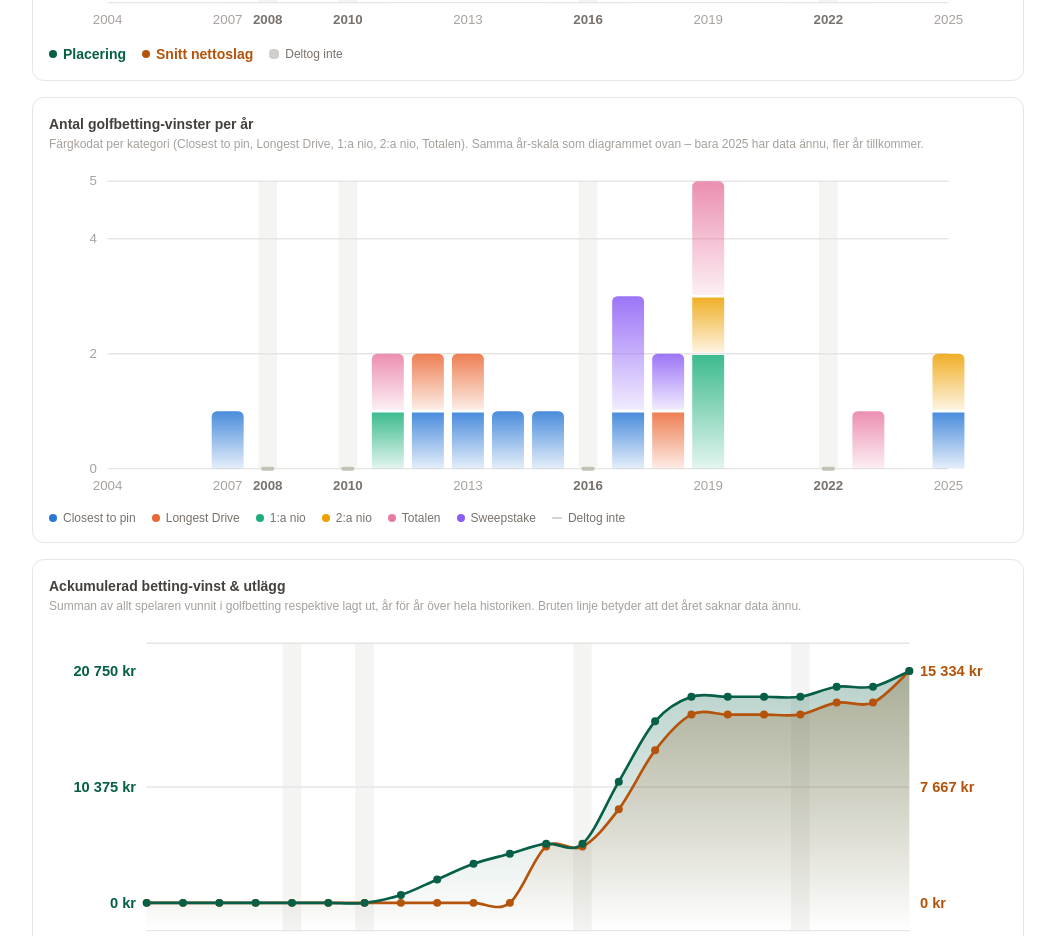
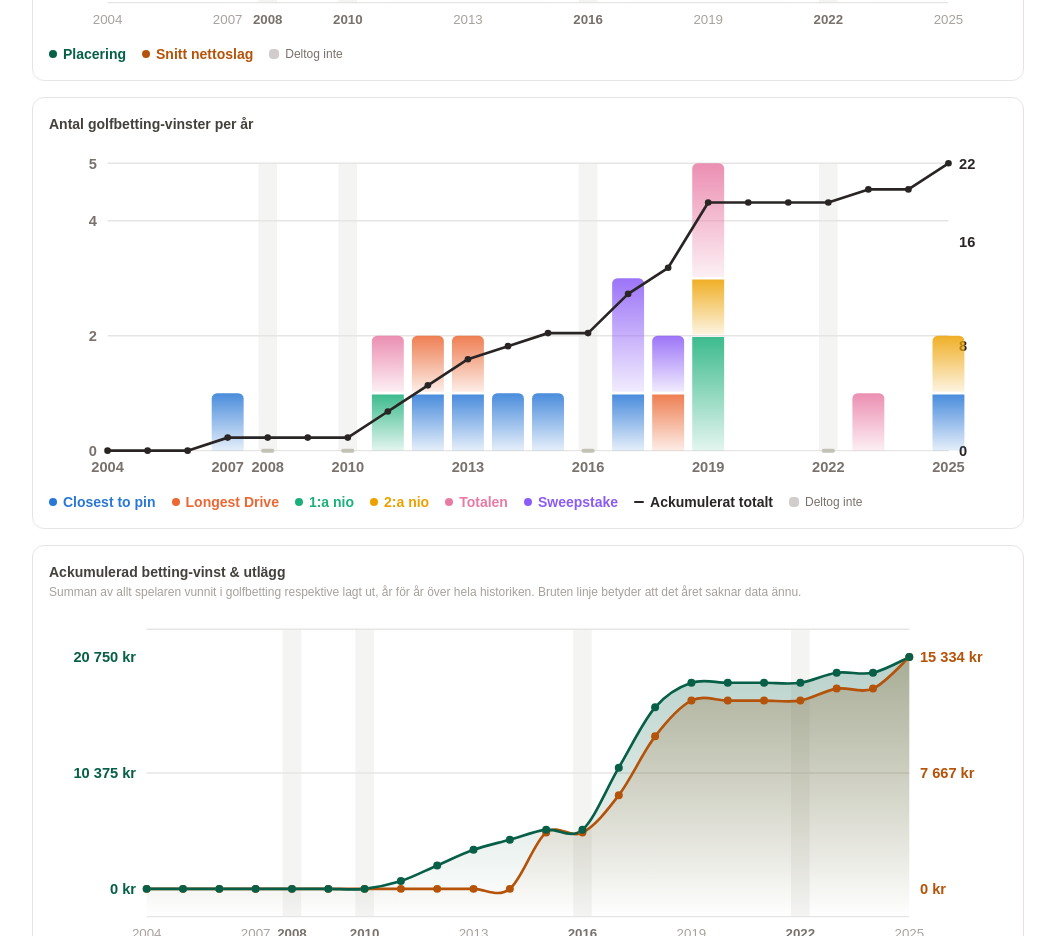
Before and after one commit to Dejan7704/tdg-app, a Next.js app: page /spelare/david-hedlund in a window 1280 px wide. Shown: the part 880-1816 px from the top of the page, without its empty margins (112-1167 px from the left). Built offline with nearby package versions, Linux system fonts and the light colour scheme.

Commit message:
Lägg till ackumulerad kurva (höger axel) i stapeldiagrammet, fetstila axeltexter, ta bort platshållartext

```diff
--- a/src/app/spelare/[slug]/page.tsx
+++ b/src/app/spelare/[slug]/page.tsx
@@ -111,10 +111,7 @@ export default async function PlayerPage({
           />
         </ChartCard>
 
-        <ChartCard
-          title="Antal golfbetting-vinster per år"
-          subtitle="Färgkodat per kategori (Closest to pin, Longest Drive, 1:a nio, 2:a nio, Totalen). Samma år-skala som diagrammet ovan – bara 2025 har data ännu, fler år tillkommer."
-        >
+        <ChartCard title="Antal golfbetting-vinster per år">
           <StackedBarChart data={bettingByCategory} categories={bettingCategories} yearDomain={yearDomain} />
         </ChartCard>
 
@@ -140,13 +137,13 @@ function ChartCard({
   children,
 }: {
   title: string;
-  subtitle: string;
+  subtitle?: string;
   children: React.ReactNode;
 }) {
   return (
     <div className="rounded-xl border border-stone-200 bg-white p-4">
       <h2 className="text-sm font-semibold text-stone-700">{title}</h2>
-      <p className="mt-0.5 text-xs text-stone-400">{subtitle}</p>
+      {subtitle && <p className="mt-0.5 text-xs text-stone-400">{subtitle}</p>}
       <div className="mt-2">{children}</div>
     </div>
   );
--- a/src/components/LineChart.tsx
+++ b/src/components/LineChart.tsx
@@ -232,8 +232,12 @@ function buildScale(series: AxisSeries, innerH: number) {
 // Fontstorlek/vikt för axelvärdena (kronbelopp, placering, snittslag) - gjorda
 // fetstilade och lite större 2026-09-15 på Davids begäran, så de syns
 // tydligare mot den tunna rutnätslinjen.
-const AXIS_VALUE_FONT_SIZE = 11;
-const AXIS_VALUE_FONT_WEIGHT = 700;
+export const AXIS_VALUE_FONT_SIZE = 11;
+export const AXIS_VALUE_FONT_WEIGHT = 700;
+
+// Delad med LineChartFormat/formatValue så andra diagram (StackedBarChart) kan
+// formatera sina egna axelvärden (t.ex. en ackumulerad kronsumma) konsekvent.
+export { formatValue };
 
 export function DualAxisLineChart({ left, right, height = 260, yearDomain: forcedDomain, missedYears = [] }: DualAxisLineChartProps) {
   const uid = useId();
--- a/src/components/StackedBarChart.tsx
+++ b/src/components/StackedBarChart.tsx
@@ -10,7 +10,15 @@ import {
   mergeYearTicks,
   MISSED_BAND_WIDTH,
   MISSED_TICK_COLOR,
+  AXIS_VALUE_FONT_SIZE,
+  AXIS_VALUE_FONT_WEIGHT,
+  formatValue,
 } from "@/components/LineChart";
+
+// Neutral, mörk färg för den ackumulerade kurvan - avsiktligt inte grön/orange
+// (som de betting-/utläggsfärgade diagrammen ovanför) så den inte konkurrerar
+// med kategoristaplarnas färger, men syns tydligt ovanpå dem.
+const CUMULATIVE_LINE_COLOR = "#292524"; // stone-800
 
 export type StackedBarPoint = {
   year: number;
@@ -75,6 +83,20 @@ export function StackedBarChart({ data, categories, yearDomain, height = 260 }:
   const rawMax = Math.max(1, ...totals);
   const niceMax = Math.ceil(rawMax);
   const pxPerUnit = innerH / niceMax;
+
+  // Ackumulerad kurva (höger axel): löpande summa av totalt antal vinster,
+  // år för år över hela diagrammets spann.
+  const cumulative = totals.reduce<number[]>((acc, t) => {
+    acc.push((acc[acc.length - 1] ?? 0) + t);
+    return acc;
+  }, []);
+  const cumulativeMax = Math.max(1, ...cumulative);
+  const cumulativePxPerUnit = innerH / cumulativeMax;
+  const yForCumulative = (v: number) => bottomY - v * cumulativePxPerUnit;
+  const cumulativeTickStep = cumulativeMax <= 4 ? 1 : Math.ceil(cumulativeMax / 3);
+  const cumulativeTicks: number[] = [0];
+  for (let v = cumulativeTickStep; v < cumulativeMax; v += cumulativeTickStep) cumulativeTicks.push(v);
+  if (cumulativeTicks[cumulativeTicks.length - 1] !== cumulativeMax) cumulativeTicks.push(cumulativeMax);
 
   const yearCount = Math.max(1, domain.maxYear - domain.minYear + 1);
   const stepWidth = yearCount > 1 ? innerW / (yearCount - 1) : innerW;
@@ -152,12 +174,32 @@ export function StackedBarChart({ data, categories, yearDomain, height = 260 }:
           return (
             <g key={i}>
               <line x1={PADDING_LEFT} x2={WIDTH - PADDING_RIGHT} y1={y} y2={y} stroke="#e7e5e4" strokeWidth={1} />
-              <text x={PADDING_LEFT - 8} y={y + 3} textAnchor="end" fontSize={10} fill="#a8a29e">
+              <text
+                x={PADDING_LEFT - 8}
+                y={y + 4}
+                textAnchor="end"
+                fontSize={AXIS_VALUE_FONT_SIZE}
+                fontWeight={AXIS_VALUE_FONT_WEIGHT}
+                fill="#78716c"
+              >
                 {t}
               </text>
             </g>
           );
         })}
+        {cumulativeTicks.map((t, i) => (
+          <text
+            key={`ct-${i}`}
+            x={WIDTH - PADDING_RIGHT + 8}
+            y={yForCumulative(t) + 4}
+            textAnchor="start"
+            fontSize={AXIS_VALUE_FONT_SIZE}
+            fontWeight={AXIS_VALUE_FONT_WEIGHT}
+            fill={CUMULATIVE_LINE_COLOR}
+          >
+            {formatValue(t, "integer")}
+          </text>
+        ))}
 
         {bars.map((bar) => {
           const cx = xForYear(bar.year);
@@ -190,6 +232,23 @@ export function StackedBarChart({ data, categories, yearDomain, height = 260 }:
           );
         })}
 
+        {/* Ackumulerad kurva (höger axel) - ritad ovanpå staplarna, ofylld och i en
+            neutral mörk färg så den syns tydligt utan att konkurrera med
+            kategoristaplarnas färger. */}
+        <polyline
+          points={bars.map((bar, i) => `${xForYear(bar.year)},${yForCumulative(cumulative[i])}`).join(" ")}
+          fill="none"
+          stroke={CUMULATIVE_LINE_COLOR}
+          strokeWidth={2}
+          strokeLinejoin="round"
+          strokeLinecap="round"
+        />
+        {bars.map((bar, i) => (
+          <circle key={`cum-${bar.year}`} cx={xForYear(bar.year)} cy={yForCumulative(cumulative[i])} r={2.5} fill={CUMULATIVE_LINE_COLOR}>
+            <title>{`${bar.year} · Ackumulerat: ${cumulative[i]}`}</title>
+          </circle>
+        ))}
+
         {mergeYearTicks(domain.minYear, domain.maxYear, missedYears).map((y) => {
           const missed = missedYears.includes(y);
           return (
@@ -198,9 +257,9 @@ export function StackedBarChart({ data, categories, yearDomain, height = 260 }:
               x={xForYear(y)}
               y={height - PADDING_BOTTOM + 16}
               textAnchor="middle"
-              fontSize={10}
-              fontWeight={missed ? 700 : 400}
-              fill={missed ? MISSED_TICK_COLOR : "#a8a29e"}
+              fontSize={AXIS_VALUE_FONT_SIZE}
+              fontWeight={AXIS_VALUE_FONT_WEIGHT}
+              fill={missed ? MISSED_TICK_COLOR : "#78716c"}
             >
               {y}
             </text>
@@ -208,15 +267,19 @@ export function StackedBarChart({ data, categories, yearDomain, height = 260 }:
         })}
       </svg>
 
-      <div className="mt-1 flex flex-wrap items-center gap-4 text-xs text-stone-500">
+      <div className="mt-1 flex flex-wrap items-center gap-4 text-sm font-semibold text-stone-600">
         {categories.map((c) => (
-          <span key={c.key} className="inline-flex items-center gap-1.5">
+          <span key={c.key} className="inline-flex items-center gap-1.5" style={{ color: c.color }}>
             <span className="inline-block h-2 w-2 rounded-full" style={{ backgroundColor: c.color }} />
             {c.label}
           </span>
         ))}
-        <span className="inline-flex items-center gap-1.5">
-          <span className="inline-block h-0.5 w-2.5 rounded-full bg-stone-300" />
+        <span className="inline-flex items-center gap-1.5" style={{ color: CUMULATIVE_LINE_COLOR }}>
+          <span className="inline-block h-0.5 w-2.5 rounded-full" style={{ backgroundColor: CUMULATIVE_LINE_COLOR }} />
+          Ackumulerat totalt
+        </span>
+        <span className="inline-flex items-center gap-1.5 text-xs font-normal text-stone-500">
+          <span className="inline-block h-2.5 w-2.5 rounded-sm" style={{ backgroundColor: MISSED_TICK_COLOR, opacity: 0.35 }} />
           Deltog inte
         </span>
       </div>
```
